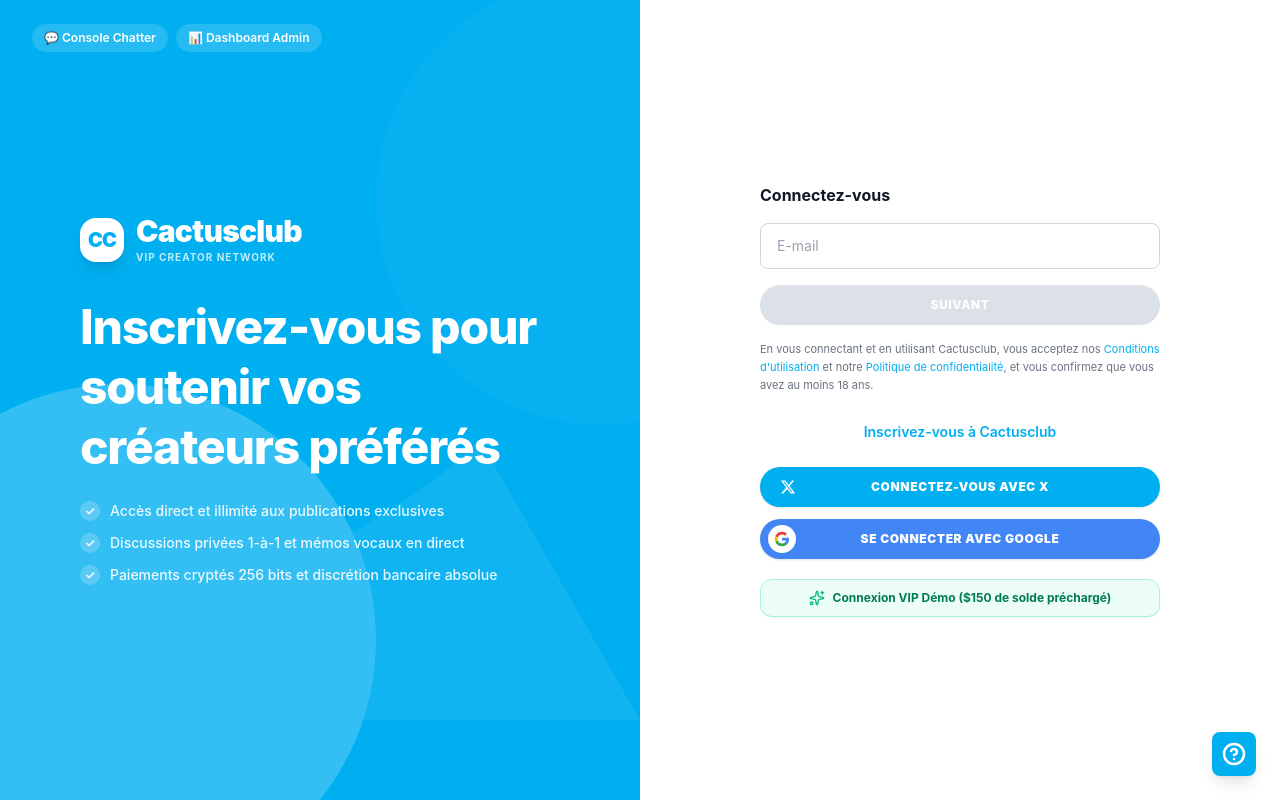
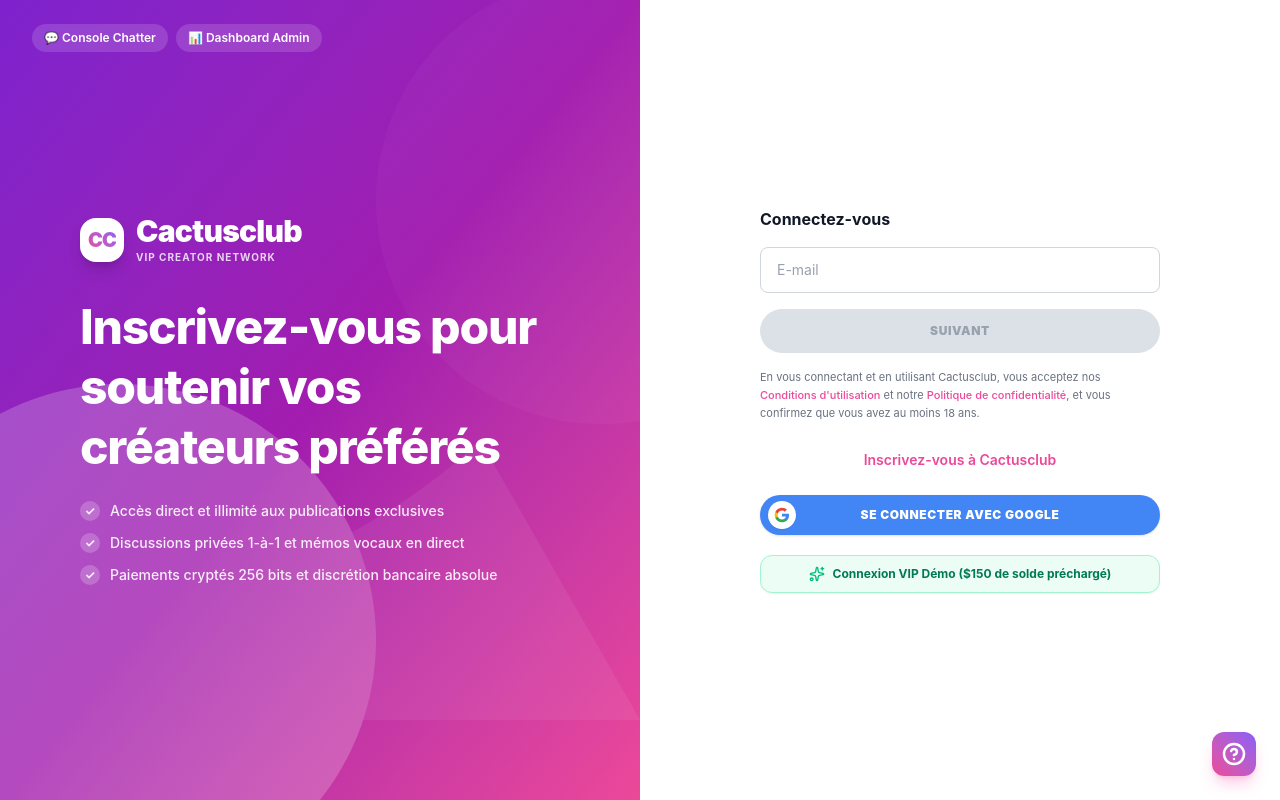
Before and after one commit to businessofsmc-dev/Cactusclub, a React (Vite) app: page / in a window 1280 px wide. Built offline with nearby package versions, Linux system fonts and the light colour scheme.

Commit message:
feat(auth): apply Cactusclub logo gradient palette to FanLoginPage and remove Twitter login

```diff
--- a/src/components/fan/FanLoginPage.tsx
+++ b/src/components/fan/FanLoginPage.tsx
@@ -68,12 +68,12 @@ export const FanLoginPage: React.FC<FanLoginPageProps> = ({
   const isButtonActive = email.trim().length > 0;
 
   return (
-    <div className="flex h-screen w-screen overflow-hidden bg-white font-sans select-none antialiased">
+    <div className="flex h-screen w-screen overflow-hidden bg-white dark:bg-[#0c0e17] font-sans select-none antialiased">
       {/* ========================================================= */}
-      {/* LEFT COLUMN: HERO BRANDING ONLYFANS BLUE (#00AFF0)       */}
+      {/* LEFT COLUMN: HERO BRANDING CACTUSCLUB GRADIENT           */}
       {/* ========================================================= */}
-      <div className="hidden lg:flex lg:w-1/2 relative flex-col justify-center px-12 xl:px-20 bg-[#00aff0] text-white overflow-hidden">
-        {/* Subtle Watermark Curved Waves (Authentic OnlyFans background) */}
+      <div className="hidden lg:flex lg:w-1/2 relative flex-col justify-center px-12 xl:px-20 bg-gradient-to-br from-[#7e22ce] via-[#a21caf] to-[#ec4899] text-white overflow-hidden">
+        {/* Subtle Watermark Curved Waves */}
         <div className="absolute inset-0 pointer-events-none opacity-20 overflow-hidden">
           <svg className="w-full h-full" viewBox="0 0 800 800" fill="none" xmlns="http://www.w3.org/2000/svg">
             <circle cx="150" cy="700" r="320" fill="white" />
@@ -106,8 +106,8 @@ export const FanLoginPage: React.FC<FanLoginPageProps> = ({
         <div className="relative z-10 max-w-lg">
           {/* Official Cactusclub Brand Logo */}
           <div className="flex items-center space-x-3 mb-8">
-            <div className="w-11 h-11 rounded-2xl bg-white flex items-center justify-center shadow-lg shadow-black/10">
-              <span className="font-black text-xl text-[#00aff0] tracking-tighter">
+            <div className="w-11 h-11 rounded-2xl bg-white flex items-center justify-center shadow-lg shadow-black/15">
+              <span className="font-black text-xl bg-gradient-to-tr from-[#ec4899] to-[#8b5cf6] bg-clip-text text-transparent tracking-tighter">
                 CC
               </span>
             </div>
@@ -115,7 +115,7 @@ export const FanLoginPage: React.FC<FanLoginPageProps> = ({
               <span className="text-3xl font-black tracking-tight text-white leading-none">
                 Cactusclub
               </span>
-              <span className="text-[10px] uppercase font-bold tracking-widest text-white/75 mt-1">
+              <span className="text-[10px] uppercase font-bold tracking-widest text-white/80 mt-1">
                 VIP Creator Network
               </span>
             </div>
@@ -147,19 +147,19 @@ export const FanLoginPage: React.FC<FanLoginPageProps> = ({
       {/* ========================================================= */}
       {/* RIGHT COLUMN: LOGIN FORM & SOCIAL PROVIDERS               */}
       {/* ========================================================= */}
-      <div className="flex-1 flex flex-col justify-center items-center px-6 sm:px-12 relative bg-white overflow-y-auto">
+      <div className="flex-1 flex flex-col justify-center items-center px-6 sm:px-12 relative bg-white dark:bg-[#0c0e17] overflow-y-auto">
         {/* Mobile Header Branding (Visible on small screens only) */}
-        <div className="lg:hidden flex items-center space-x-2 mb-8">
-          <div className="w-9 h-9 rounded-xl bg-[#00aff0] flex items-center justify-center text-white font-black text-base shadow-md">
+        <div className="lg:hidden flex items-center space-x-2.5 mb-8">
+          <div className="w-9 h-9 rounded-xl bg-gradient-to-tr from-[#ec4899] via-[#d946ef] to-[#8b5cf6] flex items-center justify-center text-white font-black text-base shadow-md shadow-pink-500/20">
             CC
           </div>
-          <span className="text-2xl font-black text-[#00aff0]">Cactusclub</span>
+          <span className="text-2xl font-black text-gray-900 dark:text-white">Cactusclub</span>
         </div>
 
-        {/* Central Container: exactly 380px - 420px as on desktop OnlyFans */}
+        {/* Central Container: exactly 380px - 420px as on desktop */}
         <div className="w-full max-w-[400px]">
           {/* Heading */}
-          <h2 className="text-base font-bold text-gray-900 mb-4">
+          <h2 className="text-base font-bold text-gray-900 dark:text-white mb-4">
             {mode === 'login' ? 'Connectez-vous' : 'Inscrivez-vous'}
           </h2>
 
@@ -173,7 +173,7 @@ export const FanLoginPage: React.FC<FanLoginPageProps> = ({
                   placeholder="Nom complet ou pseudo"
                   value={name}
                   onChange={(e) => setName(e.target.value)}
-                  className="w-full px-4 py-3 rounded-lg border border-gray-300 focus:border-[#00aff0] focus:ring-1 focus:ring-[#00aff0] outline-hidden text-sm text-gray-900 placeholder-gray-400 transition-all"
+                  className="w-full px-4 py-3 rounded-lg border border-gray-300 dark:border-[#27304b] bg-white dark:bg-[#151926] focus:border-[#ec4899] focus:ring-2 focus:ring-[#ec4899]/20 outline-hidden text-sm text-gray-900 dark:text-white placeholder-gray-400 transition-all"
                 />
               </div>
             )}
@@ -186,7 +186,7 @@ export const FanLoginPage: React.FC<FanLoginPageProps> = ({
                 placeholder="E-mail"
                 value={email}
                 onChange={(e) => setEmail(e.target.value)}
-                className="w-full px-4 py-3 rounded-lg border border-gray-300 focus:border-[#00aff0] focus:ring-1 focus:ring-[#00aff0] outline-hidden text-sm text-gray-900 placeholder-gray-400 transition-all"
+                className="w-full px-4 py-3 rounded-lg border border-gray-300 dark:border-[#27304b] bg-white dark:bg-[#151926] focus:border-[#ec4899] focus:ring-2 focus:ring-[#ec4899]/20 outline-hidden text-sm text-gray-900 dark:text-white placeholder-gray-400 transition-all"
               />
             </div>
 
@@ -199,12 +199,12 @@ export const FanLoginPage: React.FC<FanLoginPageProps> = ({
                   placeholder="Mot de passe"
                   value={password}
                   onChange={(e) => setPassword(e.target.value)}
-                  className="w-full px-4 py-3 rounded-lg border border-gray-300 focus:border-[#00aff0] focus:ring-1 focus:ring-[#00aff0] outline-hidden text-sm text-gray-900 placeholder-gray-400 transition-all pr-10"
+                  className="w-full px-4 py-3 rounded-lg border border-gray-300 dark:border-[#27304b] bg-white dark:bg-[#151926] focus:border-[#ec4899] focus:ring-2 focus:ring-[#ec4899]/20 outline-hidden text-sm text-gray-900 dark:text-white placeholder-gray-400 transition-all pr-10"
                 />
                 <button
                   type="button"
                   onClick={() => setShowPassword(!showPassword)}
-                  className="absolute right-3 top-3 text-gray-400 hover:text-gray-600 cursor-pointer"
+                  className="absolute right-3 top-3 text-gray-400 hover:text-[#ec4899] cursor-pointer transition-colors"
                 >
                   {showPassword ? <EyeOff className="w-4 h-4" /> : <Eye className="w-4 h-4" />}
                 </button>
@@ -215,20 +215,21 @@ export const FanLoginPage: React.FC<FanLoginPageProps> = ({
             <button
               type="submit"
               disabled={!isButtonActive}
-              className={`w-full py-3 rounded-full text-xs font-extrabold uppercase tracking-wider transition-all duration-200 cursor-pointer ${isButtonActive
-                  ? 'bg-[#00aff0] hover:bg-[#009fe3] text-white shadow-md shadow-[#00aff0]/30 active:scale-98'
-                  : 'bg-[#dce1e7] text-white cursor-not-allowed'
-                }`}
+              className={`w-full py-3.5 rounded-full text-xs font-black uppercase tracking-wider transition-all duration-200 cursor-pointer ${
+                isButtonActive
+                  ? 'bg-gradient-to-r from-[#8b5cf6] via-[#d946ef] to-[#ec4899] hover:opacity-95 text-white shadow-lg shadow-pink-500/25 active:scale-98'
+                  : 'bg-[#dce1e7] dark:bg-gray-800 text-gray-400 dark:text-gray-500 cursor-not-allowed'
+              }`}
             >
               {step === 'email' && mode === 'login' ? 'SUIVANT' : 'SE CONNECTER'}
             </button>
           </form>
 
           {/* Legal Compliance Notice */}
-          <p className="text-[11px] leading-relaxed text-gray-500 mt-4 text-left">
+          <p className="text-[11px] leading-relaxed text-gray-500 dark:text-gray-400 mt-4 text-left">
             En vous connectant et en utilisant Cactusclub, vous acceptez nos{' '}
-            <span className="text-[#00aff0] hover:underline cursor-pointer">Conditions d'utilisation</span> et notre{' '}
-            <span className="text-[#00aff0] hover:underline cursor-pointer">Politique de confidentialité</span>, et vous confirmez que vous avez au moins 18 ans.
+            <span className="text-[#ec4899] hover:underline cursor-pointer font-medium">Conditions d'utilisation</span> et notre{' '}
+            <span className="text-[#ec4899] hover:underline cursor-pointer font-medium">Politique de confidentialité</span>, et vous confirmez que vous avez au moins 18 ans.
           </p>
 
           {/* Switch Mode Link */}
@@ -239,7 +240,7 @@ export const FanLoginPage: React.FC<FanLoginPageProps> = ({
                 setMode(mode === 'login' ? 'register' : 'login');
                 setStep('email');
               }}
-              className="text-[#00aff0] hover:underline text-sm font-semibold cursor-pointer"
+              className="text-[#ec4899] hover:text-[#c026d3] hover:underline text-sm font-semibold cursor-pointer transition-colors"
             >
               {mode === 'login' ? 'Inscrivez-vous à Cactusclub' : 'Vous avez déjà un compte ? Connectez-vous'}
             </button>
@@ -247,21 +248,6 @@ export const FanLoginPage: React.FC<FanLoginPageProps> = ({
 
           {/* Social Logins Stack */}
           <div className="space-y-3">
-            {/* Connect with X Button */}
-            <button
-              type="button"
-              onClick={handleQuickDemo}
-              className="w-full flex items-center justify-center relative py-3 px-4 rounded-full bg-[#00aff0] hover:bg-[#009fe3] text-white text-xs font-black uppercase tracking-wider transition-all shadow-sm active:scale-98 cursor-pointer"
-            >
-              <div className="absolute left-4 w-6 h-6 flex items-center justify-center">
-                {/* X Logo */}
-                <svg className="w-4 h-4 fill-white" viewBox="0 0 24 24">
-                  <path d="M18.244 2.25h3.308l-7.227 8.26 8.502 11.24H16.17l-5.214-6.817L4.99 21.75H1.68l7.73-8.835L1.254 2.25H8.08l4.713 6.231zm-1.161 17.52h1.833L7.084 4.126H5.117z" />
-                </svg>
-              </div>
-              <span>CONNECTEZ-VOUS AVEC X</span>
-            </button>
-
             {/* Connect with Google Button */}
             <button
               type="button"
@@ -297,7 +283,7 @@ export const FanLoginPage: React.FC<FanLoginPageProps> = ({
               <button
                 type="button"
                 onClick={handleQuickDemo}
-                className="w-full py-2.5 px-4 rounded-xl bg-emerald-50 border border-emerald-200 text-emerald-700 hover:bg-emerald-100 text-xs font-bold transition-all flex items-center justify-center space-x-2 cursor-pointer shadow-xs"
+                className="w-full py-2.5 px-4 rounded-xl bg-emerald-50 dark:bg-emerald-950/30 border border-emerald-200 dark:border-emerald-800/40 text-emerald-700 dark:text-emerald-300 hover:bg-emerald-100 dark:hover:bg-emerald-900/40 text-xs font-bold transition-all flex items-center justify-center space-x-2 cursor-pointer shadow-xs"
               >
                 <Sparkles className="w-4 h-4 text-emerald-500" />
                 <span>Connexion VIP Démo ($150 de solde préchargé)</span>
@@ -310,7 +296,7 @@ export const FanLoginPage: React.FC<FanLoginPageProps> = ({
         <button
           type="button"
           onClick={() => alert("Besoin d'aide ? Le support Cactusclub est disponible 24/7.")}
-          className="fixed bottom-6 right-6 w-11 h-11 rounded-lg bg-[#00aff0] hover:bg-[#009fe3] text-white flex items-center justify-center shadow-lg transition-transform hover:scale-105 active:scale-95 cursor-pointer z-30"
+          className="fixed bottom-6 right-6 w-11 h-11 rounded-xl bg-gradient-to-tr from-[#ec4899] to-[#8b5cf6] hover:opacity-95 text-white flex items-center justify-center shadow-lg shadow-pink-500/25 transition-transform hover:scale-105 active:scale-95 cursor-pointer z-30"
           title="Support et aide"
         >
           <HelpCircle className="w-6 h-6 stroke-[2.5]" />
```
